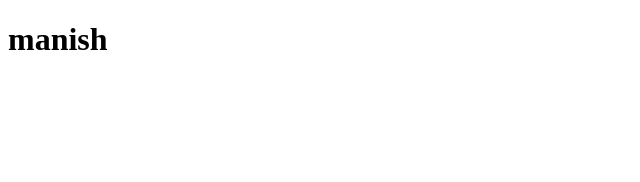
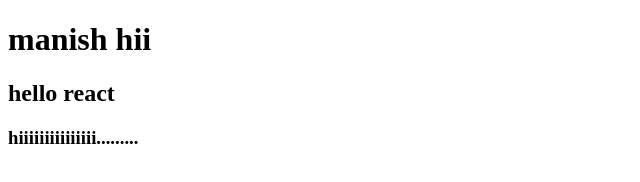
Before and after one commit to Manish13122/git-Merge, a plain HTML site: page index.html in a window 1280 px wide. Shown: the whole page, without its empty margins (0-640 px from the left). Drawn offline with Linux system fonts and the light colour scheme.

Commit message:
added h2 and h3 line by rani

```diff
--- a/index.html
+++ b/index.html
@@ -6,6 +6,8 @@
     <title>Document</title>
 </head>
 <body>
-    <h1>manish</h1>
+    <h1>manish hii</h1>
+    <h2>hello react</h2>
+    <h3>hiiiiiiiiiiiiiii.........</h3>
 </body>
 </html>
```
